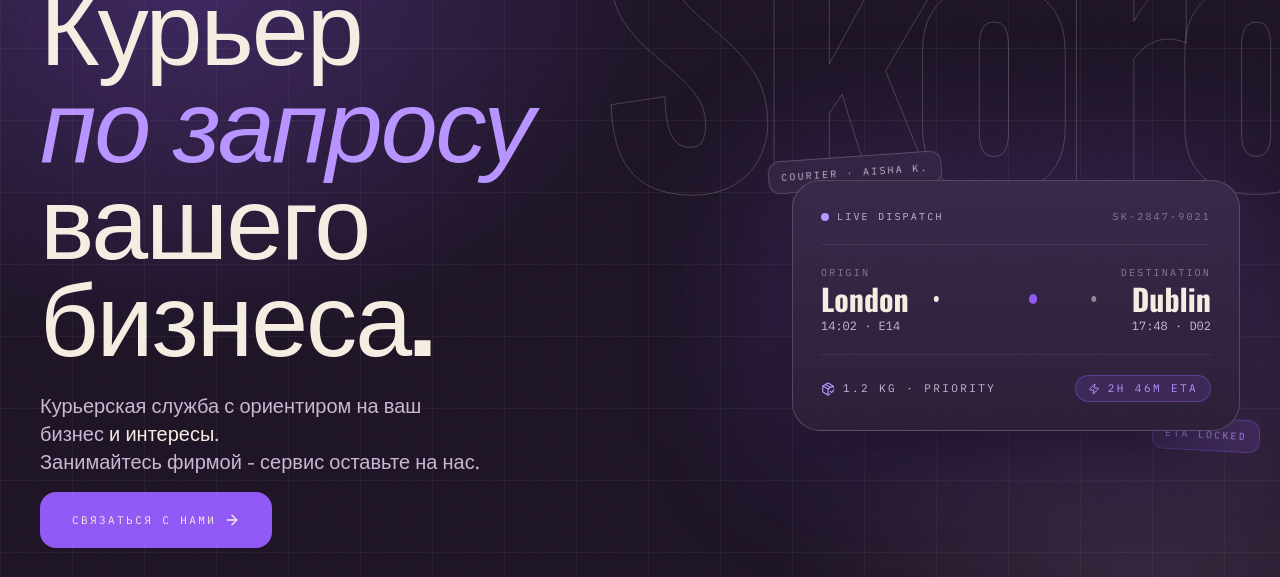
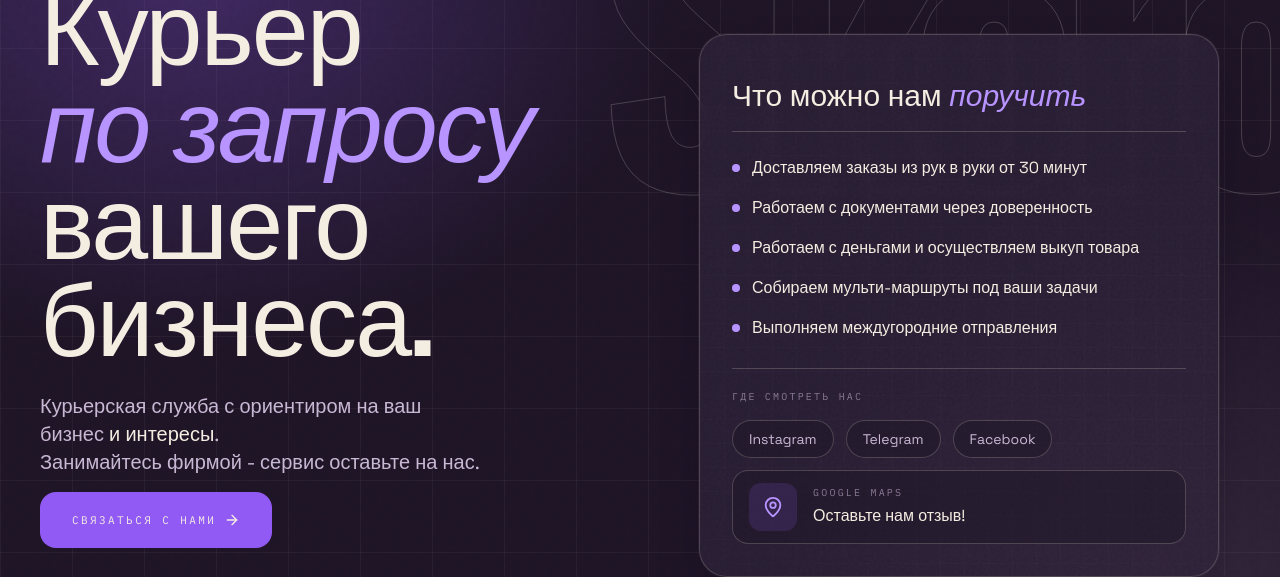
Before and after one commit to aske3t/skoro_web, a Next.js app: page / in a window 1280 px wide. Shown: the part 240-817 px from the top of the page. Built offline with nearby package versions, Linux system fonts and the light colour scheme; no server answers; the database is empty.

Commit message:
pre-finale 1

```diff
--- a/src/components/sections/HeroTracking.tsx
+++ b/src/components/sections/HeroTracking.tsx
@@ -1,7 +1,6 @@
 "use client";
 
-import ShipmentCard from "@/components/ornaments/ShipmentCard";
-import { ArrowRight } from "lucide-react";
+import { ArrowRight, MapPin } from "lucide-react";
 import { useRouter } from "next/navigation";
 import { useState } from "react";
 
@@ -97,17 +96,86 @@ export default function HeroTracking() {
           </div>
         </div>
 
-        {/* Right column — live shipment visual */}
-        <div className="flex items-center justify-center lg:justify-end">
-          <div className="relative">
-            {/* Floating frame badges */}
-            <div className="absolute -left-6 -top-6 hidden rotate-[-4deg] rounded-xl border border-hairline-strong bg-bg-raised/80 px-3 py-2 font-mono text-[10px] uppercase tracking-label text-ink-muted backdrop-blur md:block">
-              Courier · Aisha K.
-            </div>
-            <div className="absolute -bottom-5 -right-5 hidden rotate-[3deg] rounded-xl border border-brand/40 bg-brand/15 px-3 py-2 font-mono text-[10px] uppercase tracking-label text-brand-glow backdrop-blur md:block">
-              ETA locked
-            </div>
-            <ShipmentCard />
+        {/* Right column — бета */}
+            <div className="relative w-full max-w-[520px]">
+              <div className="relative overflow-hidden rounded-[1.75rem] border border-hairline-strong bg-bg-soft/70 p-7 shadow-card backdrop-blur-sm md:p-8">
+              <div className="noise-layer rounded-[1.75rem]"/>
+              <div aria-hidden className="absolute inset-0 grid-lines-fine opacity-20"/>
+
+              <div className="relative">
+                <div>
+                <div className="font-mono text-[10px] uppercase tracking-label text-ink-dim">
+
+                </div>
+                <h3 className="mt-2 font-display text-2xl leading-tight text-ink md:text-3xl">
+                  Что можно нам <span className="italic text-brand-glow">поручить</span>
+                </h3>
+              </div>
+
+                <div className="mt-5 h-px w-full bg-hairline-strong"/>
+                <ul className="mt-6 space-y-4">
+                  <li className="flex gap-3 text-sm leading-relaxed text-ink md:text-base">
+                    <span className="mt-2 h-2 w-2 shrink-0 rounded-full bg-brand-glow" />
+                      Доставляем заказы из рук в руки от 30 минут
+                  </li>
+                  <li className="flex gap-3 text-sm leading-relaxed text-ink md:text-base">
+                    <span className="mt-2 h-2 w-2 shrink-0 rounded-full bg-brand-glow" />
+                      Работаем с документами через доверенность
+                  </li>
+                  <li className="flex gap-3 text-sm leading-relaxed text-ink md:text-base">
+                    <span className="mt-2 h-2 w-2 shrink-0 rounded-full bg-brand-glow" />
+                      Работаем с деньгами и осуществляем выкуп товара
+                  </li>
+
+                  <li className="flex gap-3 text-sm leading-relaxed text-ink md:text-base">
+                    <span className="mt-2 h-2 w-2 shrink-0 rounded-full bg-brand-glow" />
+                      Собираем мульти-маршруты под ваши задачи
+                  </li>
+
+                  <li className="flex gap-3 text-sm leading-relaxed text-ink md:text-base">
+                    <span className="mt-2 h-2 w-2 shrink-0 rounded-full bg-brand-glow" />
+                      Выполняем междугородние отправления
+                  </li>
+                </ul>
+
+                <div className="mt-7 border-t border-hairline-strong pt-5">
+                  <div className="font-mono text-[10px] uppercase tracking-label text-ink-dim">
+                    Где смотреть нас
+                  </div>
+
+                  <div className="mt-4 flex flex-wrap gap-3">
+                    <a href="https://www.instagram.com/skoro.u.vas?igsh=Znp5ejlwbmk1ZHcy" className="rounded-full border border-hairline-strong bg-bg/40 px-4 py-2 text-sm text-ink-muted transition hover:border-brand/50 hover:bg-brand/15 hover:text-ink">
+                      Instagram
+                    </a>
+
+                    <a href="#" className="rounded-full border border-hairline-strong bg-bg/40 px-4 py-2 text-sm text-ink-muted transition hover:border-brand/50 hover:bg-brand/15 hover:text-ink">
+                      Telegram
+                    </a>
+
+                    <a href="https://www.facebook.com/share/1CALLj7NZE/?mibextid=wwXIfr" className="rounded-full border border-hairline-strong bg-bg/40 px-4 py-2 text-sm text-ink-muted transition hover:border-brand/50 hover:bg-brand/15 hover:text-ink">
+                      Facebook
+                    </a>
+                  </div>
+                  <a
+                  href="https://www.google.com/maps/"
+                  target="blank"
+                  rel="noopener noreferrer"
+                  className="group mt-3 inline-flex w-full items-center gap-4 rounded-2xl border border-hairline-strong bg-bg/40 px-4 py-3 transition hover:border-brand/50 hover:bg-brand/15">
+                  <span className="flex h-12 w-12 shrink-0 items-center justify-center rounded-xl bg-brand/15 text-brand-glow transition group-hover:bg-brand/25">
+                    <MapPin size={22}/>
+                  </span>
+                  <span className="min-w-0 leading-snug">
+                    <span className="block font-mono text-[10px] uppercase tracking-label text-ink-dim">
+                      Google Maps
+                    </span>
+                    <span className="mt-1 block text-sm text-ink md:text-base">
+                      Оставьте нам отзыв!
+                    </span>
+                  </span>
+                  </a>
+                </div>
+
+              </div>
           </div>
         </div>
       </div>
```
Also changed, not shown: .claude/settings.json.
